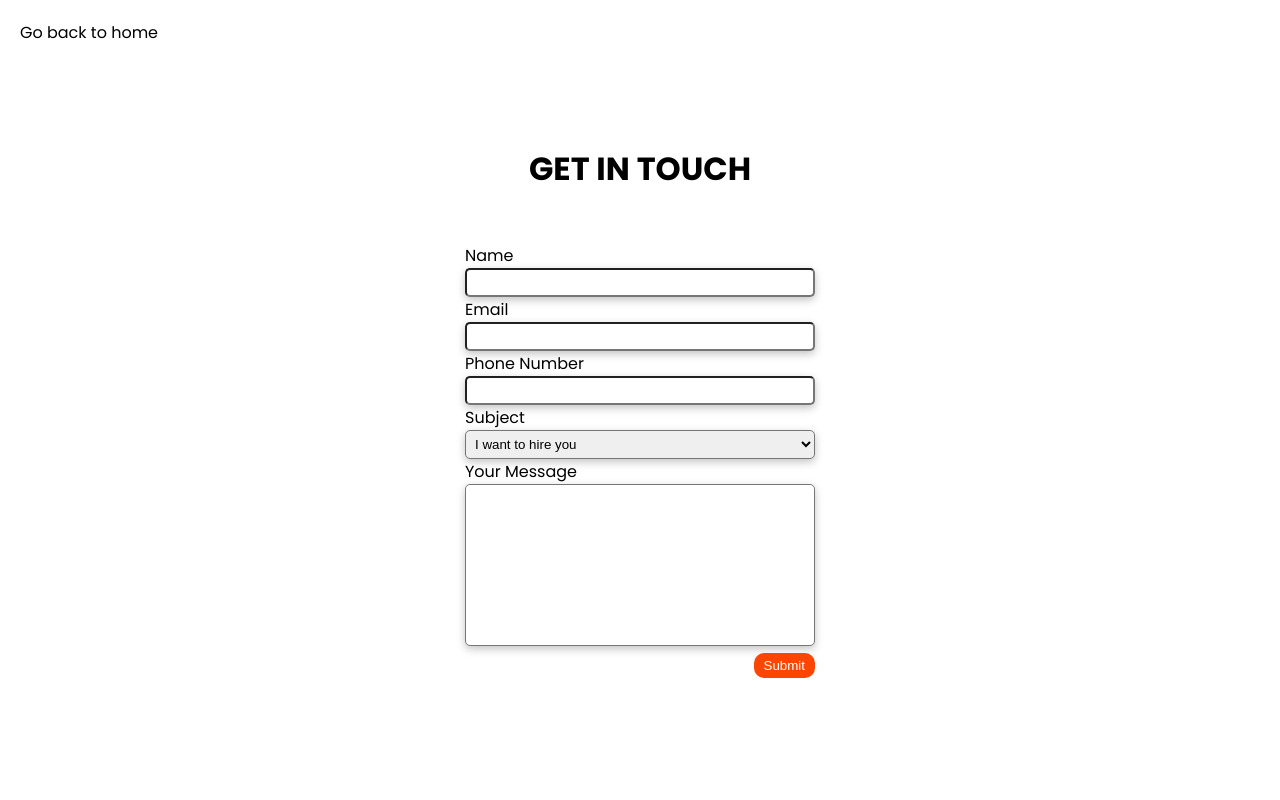
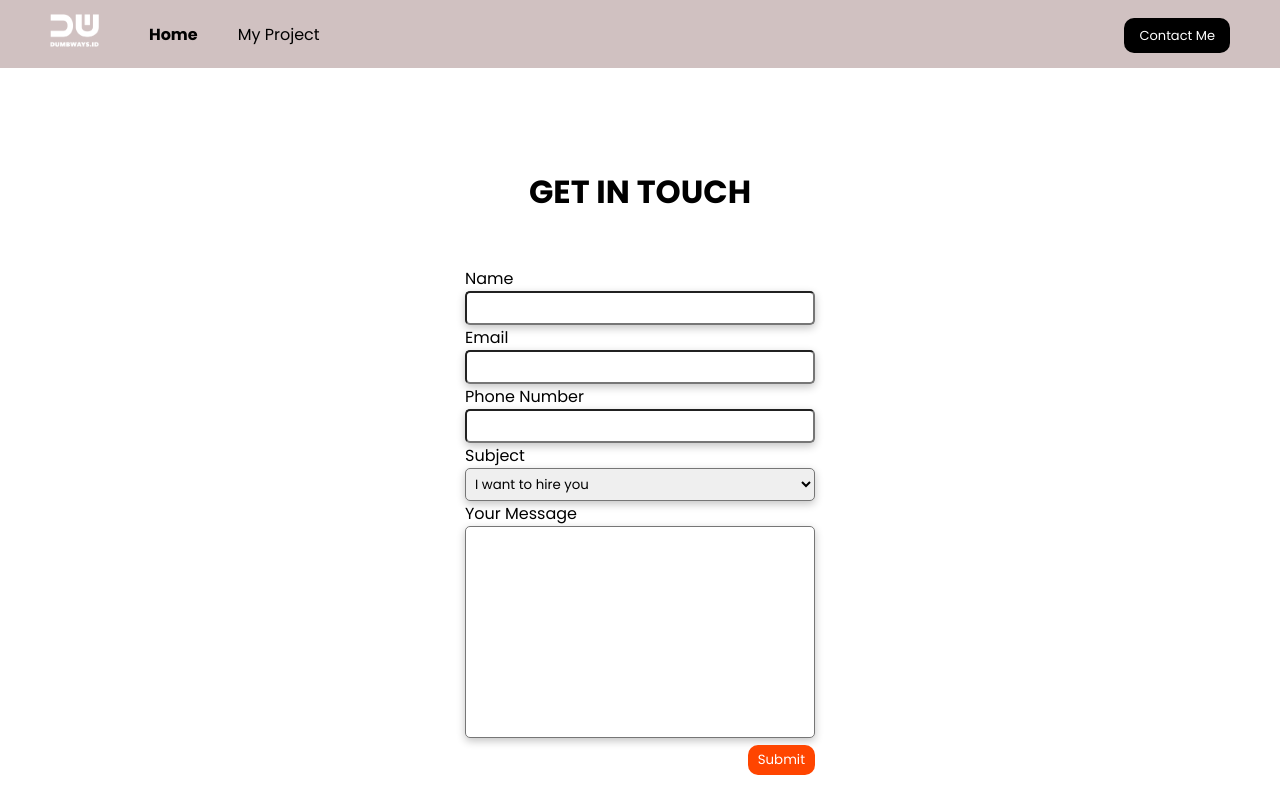
Before and after one commit to rakharan/Dumbways-Batch-44, a plain HTML site: page Day 2/contact.html in a window 1280 px wide. Drawn offline with Linux system fonts and the light colour scheme.

Commit message:
Addding navbar to contact page

```diff
--- a/Day 2/assets/css/index.css
+++ b/Day 2/assets/css/index.css
@@ -36,10 +36,10 @@ a {
     column-gap: 20px;
 }
 
-.navbarMenuRight {
+.navbarMenuLeft {
     font-weight: medium;
 }
 
-.navbarMenuRight .active {
+.navbarMenuLeft .active {
     font-weight: bold;
 }
--- a/Day 2/contact.html
+++ b/Day 2/contact.html
@@ -6,8 +6,10 @@
     <meta http-equiv="X-UA-Compatible" content="IE=edge">
     <meta name="viewport" content="width=device-width, initial-scale=1.0">
     <title>Contact Me</title>
+    <link rel="stylesheet" href="./assets/css/index.css">
     <script src="https://kit.fontawesome.com/1edd778b6f.js" crossorigin="anonymous"></script>
 </head>
+
 <style>
     @import url('https://fonts.googleapis.com/css2?family=Poppins:wght@100;200;300;400;500;600;700;800;900&display=swap');
 
@@ -37,9 +39,25 @@
 </head>
 
 <body>
-    <div style="margin: 20px 0 0 20px">
-        <a href="./index.html" style="text-decoration: none; color: black;">Go back to home</a>
-    </div>
+    <!-- NAVBAR -->
+    <nav class="navbar"
+        style="background-color: rgb(208, 193, 193); width: 100%; display: flex; align-items: center; justify-content: space-between; padding: 0 50px; height: 68px;">
+        <div style="display: flex; align-items: center; column-gap: 50px;">
+            <div>
+                <img src="./assets/img/brandwhite.png" alt="" height="33px">
+            </div>
+            <div class="navbarMenuLeft" style="display: flex; column-gap: 40px;">
+                <a href="./index.html" class="active">Home</a>
+                <a href="#">My Project</a>
+            </div>
+        </div>
+        <div class="navbarMenuRight">
+            <a href="./contact.html"
+                style="font-size: small; color: white; background-color: black; padding: 8px 15px; border-radius: 10px;">Contact
+                Me</a>
+        </div>
+    </nav>
+    <!-- NAVBAR END -->
     <div style="width: 350px; margin: 0 auto; margin-top: 100px;">
         <h1 class="formHeading">GET IN TOUCH</h1>
         <form action="submit">
```
Also changed, not shown: Day 2/index.html (+2 -2 lines).
